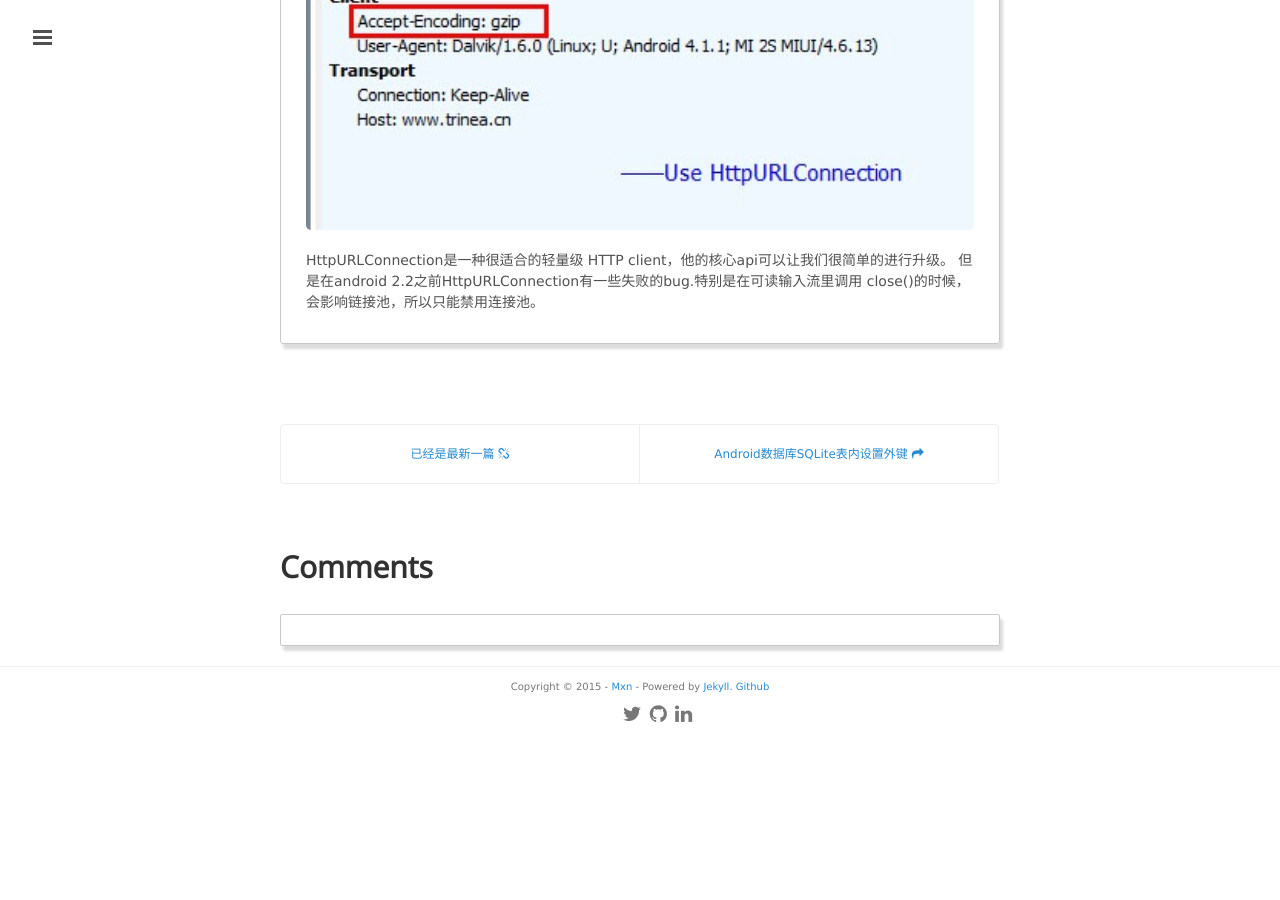
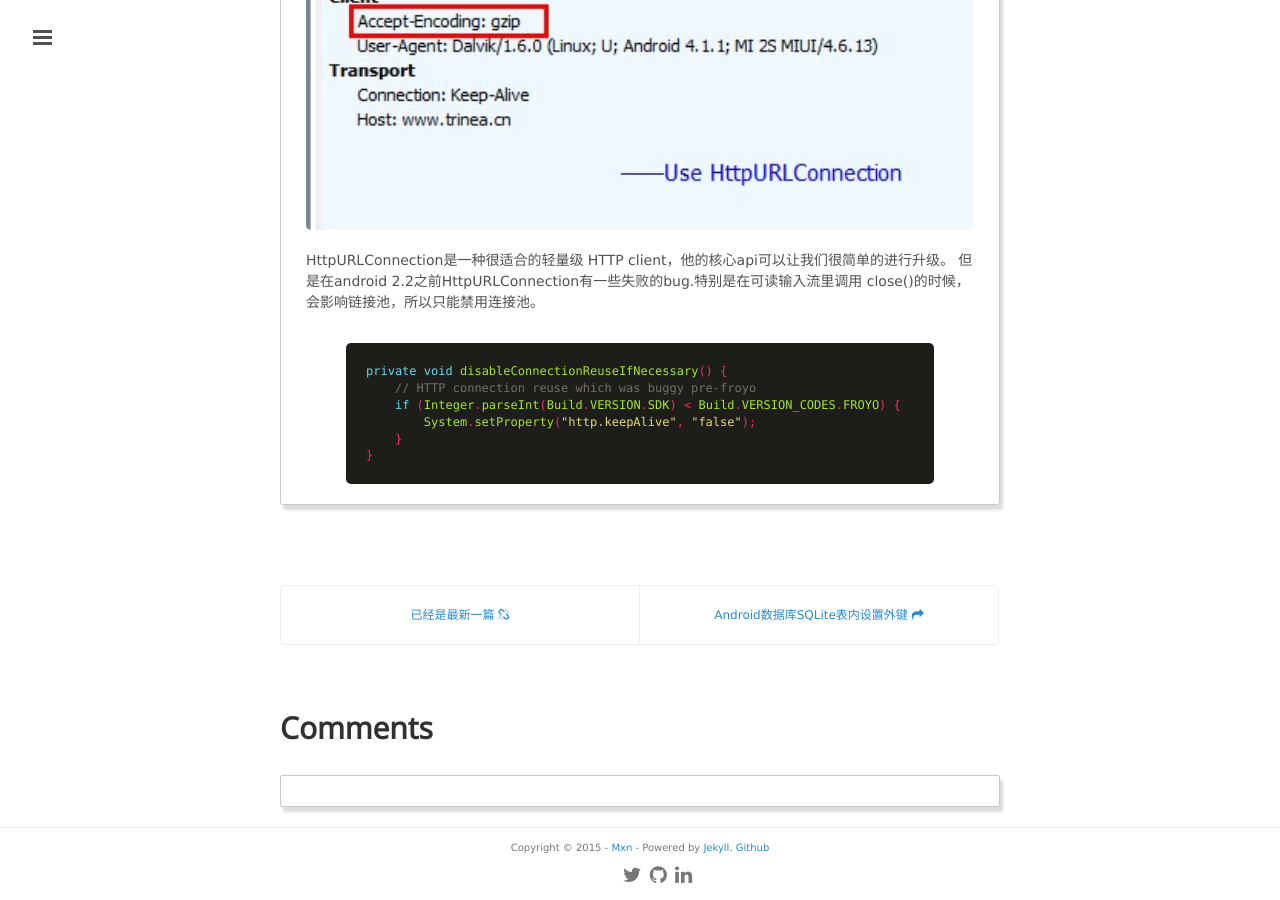
Before and after one commit to mxn21/mxn21.github.io, a Jekyll site: the page built from _posts/2015-6-18-Android’s HTTP Clients.md, in a window 1280 px wide and 900 px high, scrolled down 1028 px. Built offline with Jekyll 4.4.1, drawn with Linux system fonts in a browser that asks for light colours; Markdown is read by kramdown in place of the engine named in the settings; comment, search, counter and statistics services are not loaded; before the commit the page ends 1767 px from its top, so only the background shows below that.

Commit message:
Update 2015-6-18-Android’s HTTP Clients.md

```diff
--- a/_posts/2015-6-18-Android’s HTTP Clients.md
+++ b/_posts/2015-6-18-Android’s HTTP Clients.md
@@ -21,3 +21,12 @@
 ![](https://raw.githubusercontent.com/mxn21/mxn21.github.io/master/public/img/img3.jpg)
 HttpURLConnection是一种很适合的轻量级 HTTP client，他的核心api可以让我们很简单的进行升级。
 但是在android 2.2之前HttpURLConnection有一些失败的bug.特别是在可读输入流里调用 close()的时候，会影响链接池，所以只能禁用连接池。
+
+{% highlight java %}
+private void disableConnectionReuseIfNecessary() {
+    // HTTP connection reuse which was buggy pre-froyo
+    if (Integer.parseInt(Build.VERSION.SDK) < Build.VERSION_CODES.FROYO) {
+        System.setProperty("http.keepAlive", "false");
+    }
+}
+{% endhighlight  %}
```
